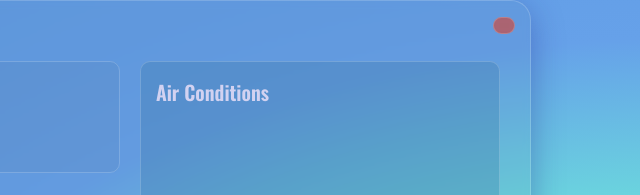
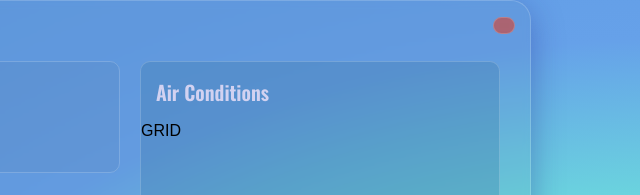
Before and after one commit to peach3es/simple-apps, a website with bundled scripts: page main_files/index.html in a window 1280 px wide. Both pictures are taken after a click on the button "Weather". Shown: the part 196-391 px from the top of the page, 589-1229 px from the left. Built offline with nearby package versions, Linux system fonts and the light colour scheme; files whose address does not match are found by name.

Commit message:
Set up grid for air conditions

```diff
--- a/main_files/index.html
+++ b/main_files/index.html
@@ -147,6 +147,11 @@
               </div>
               <div class="air-condition">
                 <h1>Air Conditions</h1>
+                <div class="conditions">
+                  <div class="condition-grid">
+                    GRID
+                  </div>
+                </div>
               </div>
             </div>
           </div>
```
